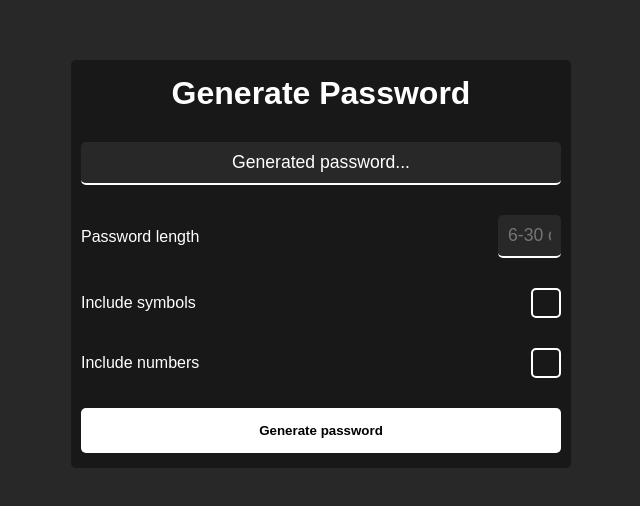
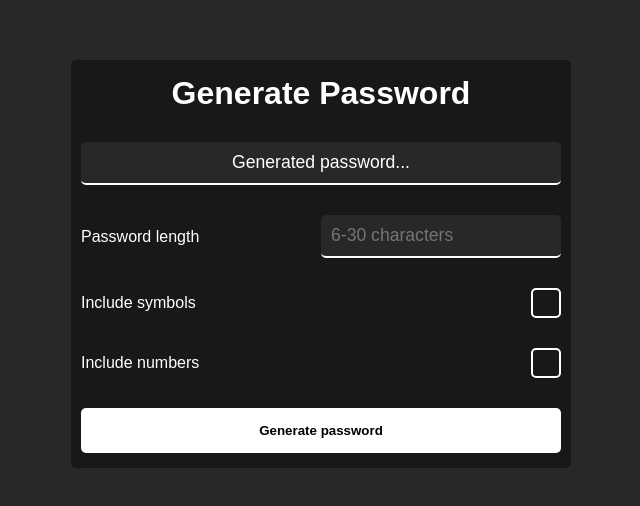
Before and after one commit to Zack1808/password-generator, a React (Create React App) app: page / in a window 1280 px wide. Shown: the part 136-642 px from the top of the page, without its empty margins (319-959 px from the left). Built offline with nearby package versions, Linux system fonts and the light colour scheme; a web font is replaced by a local one.

Commit message:
Added user select

```diff
--- a/src/css/Form.css
+++ b/src/css/Form.css
@@ -22,6 +22,7 @@ input {
   border-radius: 5px;
   justify-content: flex-start;
   color: white;
+  user-select: text;
 }
 
 input:focus {
@@ -36,7 +37,7 @@ input:focus {
 }
 
 .input-container input {
-  width: auto;
+  width: 50%;
 }
 
 input[type="number"]::-webkit-inner-spin-button {
```
